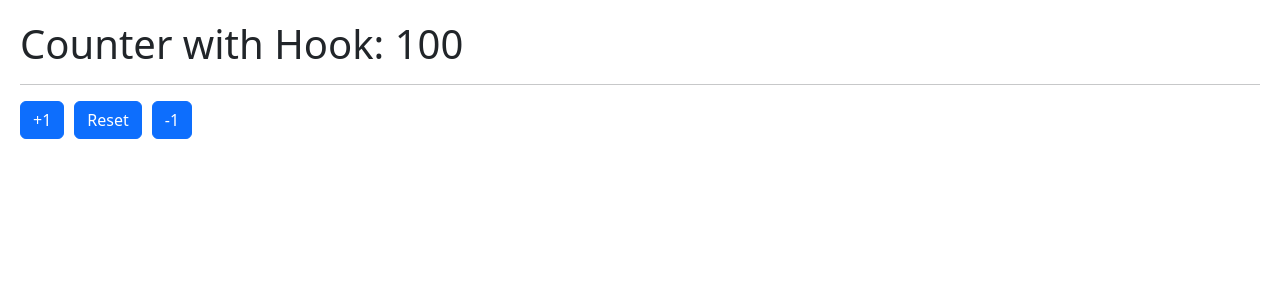
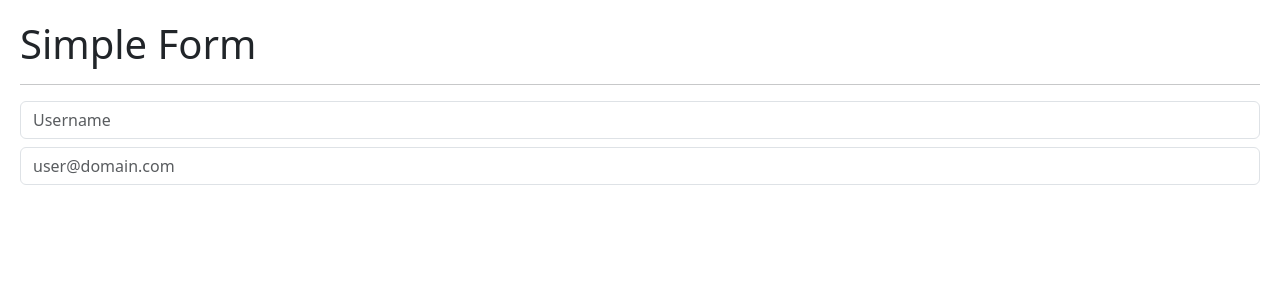
Before and after one commit to ggarciagrau/react-hooks, a React (Vite) app: page / in a window 1280 px wide. Shown: the top 300 px of the page. Built offline with nearby package versions, Linux system fonts and the light colour scheme.

Commit message:
useeffect

```diff
--- /dev/null
+++ b/src/02-useEffect/SimpleForm.jsx
@@ -0,0 +1,55 @@
+import { useState, useEffect } from "react";
+
+export const SimpleForm = () => {
+
+    const [formData, setFormData] = useState({
+        username: "",
+        email: ""
+    });
+
+    const { username, email } = formData;
+
+    const updateFormData = ({ target }) => {
+        const { name, value } = target;
+        setFormData({ ...formData, [name]: value });
+    }
+
+    useEffect(() => {
+        console.log("useEffect called")
+    }, []);
+
+    useEffect(() => {
+        console.log("username changed");
+    }, [username]);
+
+    useEffect(() => {
+        console.log("email changed");
+    }, [email]);
+
+    return (
+        <>
+            <h1>Simple Form</h1>
+            <hr />
+
+            <form>
+                <input
+                    type="text"
+                    className="form-control"
+                    placeholder="Username"
+                    name="username"
+                    value={username}
+                    onChange={(e) => updateFormData(e)}
+                />
+
+                <input
+                    type="email"
+                    className="form-control mt-2"
+                    placeholder="user@domain.com"
+                    name="email"
+                    value={email}
+                    onChange={(e) => updateFormData(e)}
+                />
+            </form>
+        </>
+    )
+}
--- a/src/main.jsx
+++ b/src/main.jsx
@@ -4,9 +4,10 @@ import './index.css'
 import { HooksApp } from './HooksApp'
 import { CounterApp } from './01-useState/CounterApp'
 import { CounterWithCustomHook } from './01-useState/CounterWithCustomHook'
+import { SimpleForm } from './02-useEffect/SimpleForm'
 
 ReactDOM.createRoot(document.getElementById('root')).render(
   <React.StrictMode>
-    <CounterWithCustomHook />
+    <SimpleForm />
   </React.StrictMode>,
 )
```
